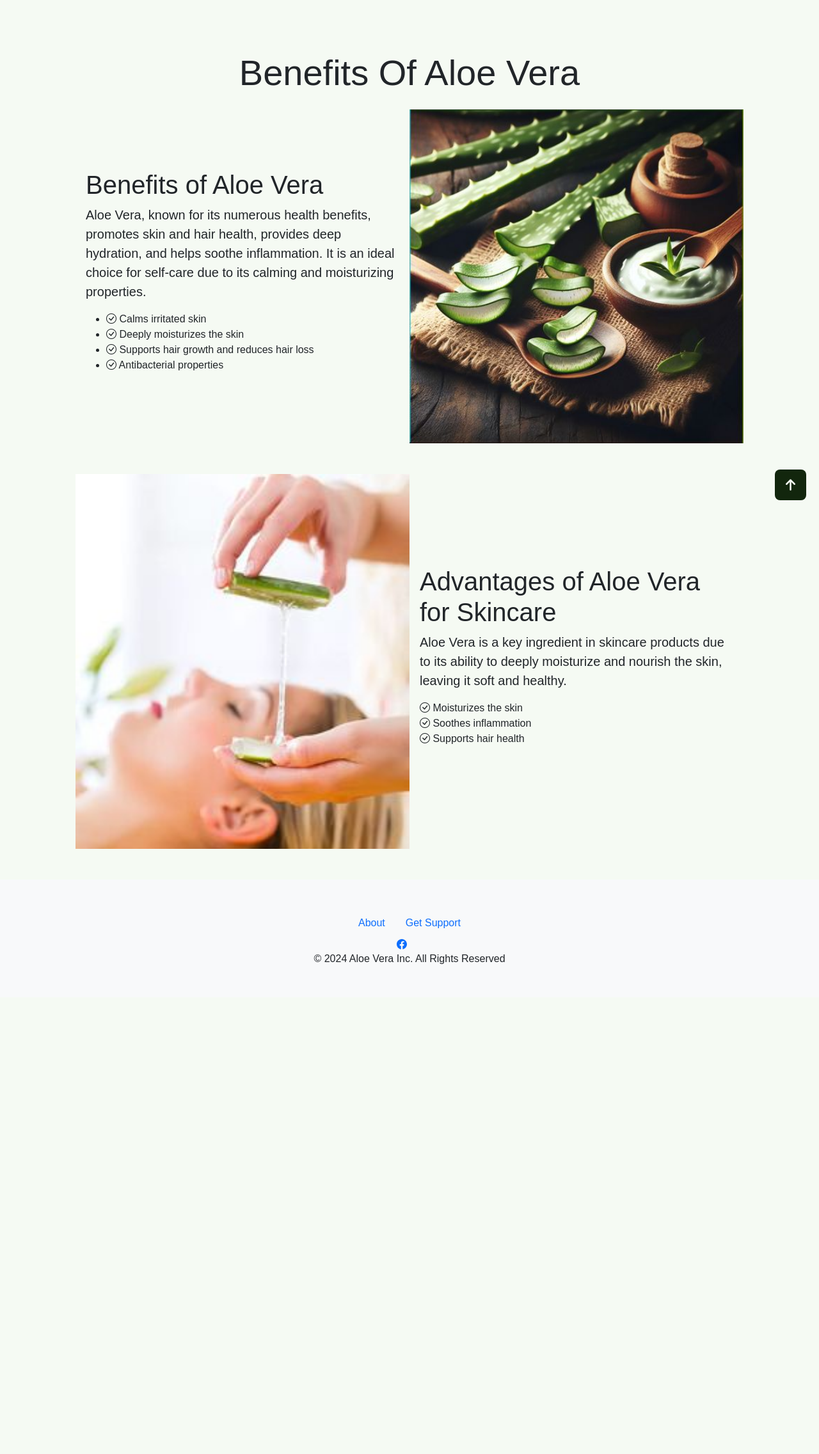
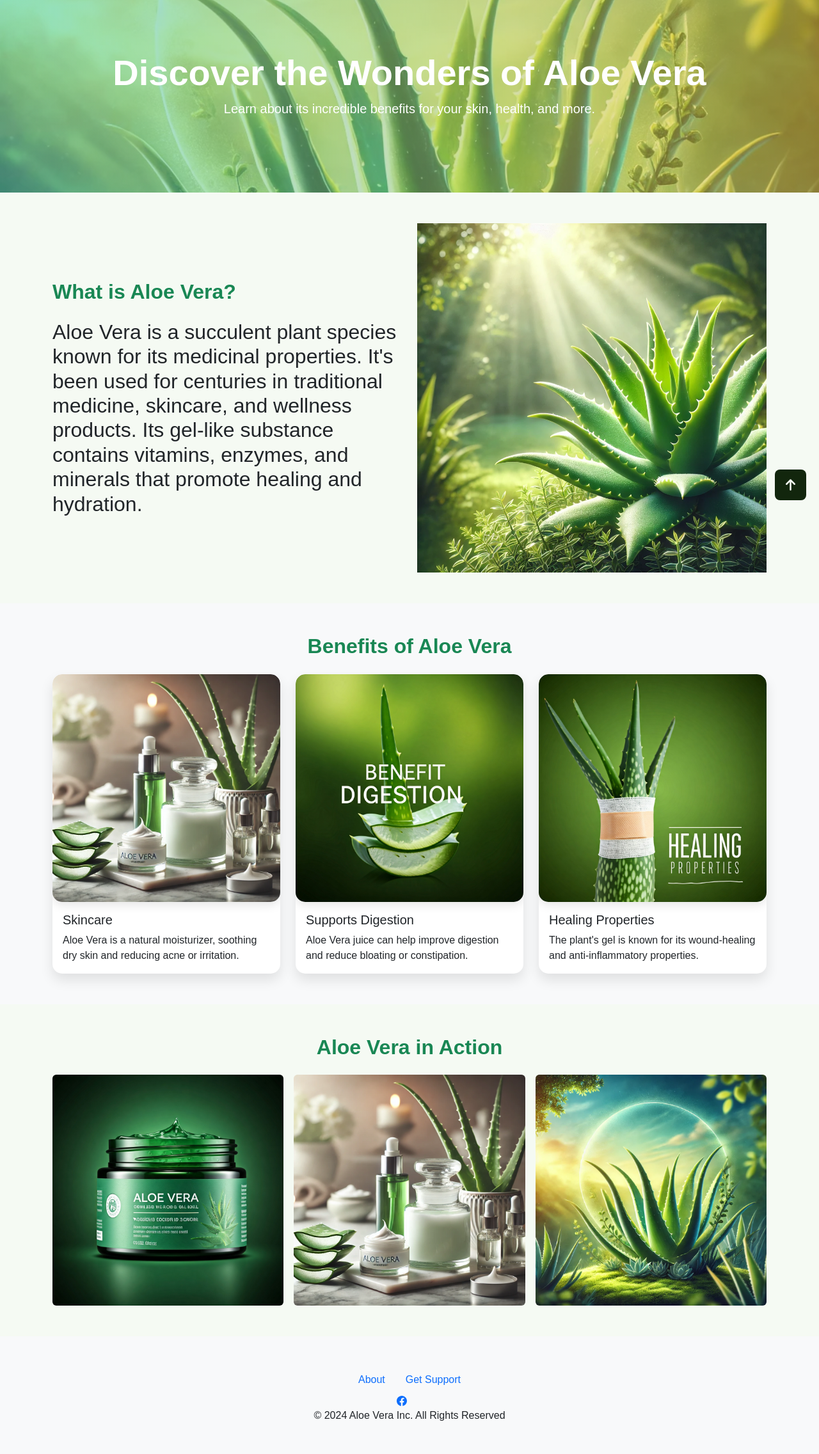
Before and after one commit to AbdelrhmanEssam74/Aloe-Vera, a PHP site: page /categories/aloe-vera-benefits in a window 1280 px wide. Shown: the part 68-2341 px from the top of the page at 64% size. Before the commit the page ends 1575 px from the top, so only its background shows below. Run offline with PHP 8.4, Linux system fonts and the light colour scheme; some libraries are stand-ins or nearby versions.

Commit message:
Add Aloe Vera content, translations, and UI enhancements
Introduced new UI sections for Aloe Vera products, benefits, and gallery. Added translations for both English and Arabic, updated image assets, and improved frontend styles to enhance user experience. Simplified controller logic for dynamic language support.

```diff
--- a/App/Controllers/CategoriesController.php
+++ b/App/Controllers/CategoriesController.php
@@ -56,26 +56,23 @@ class CategoriesController
 
   public function buy_aloe_vera(): null
   {
-    if (isset($_COOKIE['lng']) and $_COOKIE['lng'] === "ar"):
-      return View::makeView('ar.categories.buy_aloe_vera_leaves');
-    else:
-      return View::makeView('categories.buy_aloe_vera_leaves');
-    endif;
+    $data = array(
+      'translation' => app()->languages->get(getLanguage()),
+    );
+    return View::makeView('categories.buy_aloe_vera_leaves', $data);
   }
   public function buy_aloe_vera_extract(): null
   {
-    if (isset($_COOKIE['lng']) and $_COOKIE['lng'] === "ar"):
-      return View::makeView('ar.categories.buy_aloe_vera_extract');
-    else:
-      return View::makeView('categories.buy_aloe_vera_extract');
-    endif;
+    $data = array(
+      'translation' => app()->languages->get(getLanguage()),
+    );
+    return View::makeView('categories.buy_aloe_vera_extract', $data);
   }
   public function aloe_vera_benefits(): null
   {
-    if (isset($_COOKIE['lng']) and $_COOKIE['lng'] === "ar"):
-      return View::makeView('ar.categories.aloe_vera_benefits');
-    else:
-      return View::makeView('categories.aloe_vera_benefits');
-    endif;
+    $data = array(
+      'translation' => app()->languages->get(getLanguage()),
+    );
+    return View::makeView('categories.aloe_vera_benefits', $data);
   }
 }
--- a/assets/css/style002.css
+++ b/assets/css/style002.css
@@ -1029,7 +1029,7 @@ html:not(.dark-style) .account-settings-links .list-group-item.active {
 /*End Profile */
 /*Start Categories*/
 .category-hero {
-  margin-top: 50px;
+  margin-top: 100px;
 }
 
 .category-hero .category-heading {
@@ -1096,3 +1096,29 @@ textarea {
 .product-info {
   margin-top: 15px;
 }
+
+.benefits-hero-section {
+  background: linear-gradient(
+      to right,
+      rgba(34, 193, 195, 0.5),
+      rgba(253, 187, 45, 0.5)
+    ),
+    url("/assets//images/aloe-hero.webp");
+  background-size: cover;
+  background-position: center;
+  color: white;
+  padding: 100px 0;
+  margin-top: 48px;
+}
+
+.benefits-section img {
+  border-radius: 15px;
+  box-shadow: 0 5px 15px rgba(0, 0, 0, 0.1);
+}
+
+.benefits-section .rounded-card {
+  border: 0;
+  border-radius: 15px;
+  overflow: hidden;
+  box-shadow: 0px 10px 20px rgba(0, 0, 0, 0.1);
+}
--- a/assets/lang/ar.php
+++ b/assets/lang/ar.php
@@ -78,6 +78,43 @@ return [
     'upload_image' => 'تحميل الصور',
     'submit' => 'إرسال',
   ],
+  'buy_extract' => [
+    'heading' => 'اشترِ مستخلص الصبار',
+    'paragraphs' => '   "اكتشف مستخلص  الصبار الفاخر لدينا، المثالي للاستخدام التجاري والشخصي. تصفح وحدد الكمية التي تناسب احتياجاتك، واستمتع بفوائد هذا المنتج الطبيعي عالي الجودة للعناية بالبشرة والصحة والمزيد." ',
+    'explore' => ' اكتشف المنتجات',
+    'products_section' => [
+      'title' => 'منتجاتنا',
+      'quantity' => 'الكمية',
+      'add_to_cart' => 'أضف إلى السلة',
+    ]
+  ],
+  'benefit_section' => [
+    'title' => 'اكتشف روائع الصبار',
+    'lead' => 'تعرّف على فوائدها المذهلة لبشرتك وصحتك والمزيد.',
+    'aloe-vera' => [
+      'title' => 'ما هي الصبار؟',
+      'text' => 'الصبار هي نوع من النباتات العصارية المعروفة بخصائصها الطبية. تم استخدامها لقرون في الطب التقليدي ومنتجات العناية بالبشرة والصحة. تحتوي مادتها الهلامية على الفيتامينات والإنزيمات والمعادن التي تعزز الشفاء والترطيب.',
+    ],
+    'benefits' => [
+      'title' => 'فوائد الصبار',
+      'benefit1' => [
+        'title' => 'العناية بالبشرة',
+        'text' => 'الصبار مرطب طبيعي، يهدئ البشرة الجافة ويقلل من حب الشباب أو التهيج.',
+      ],
+      'benefit2' => [
+        'title' => 'يدعم الهضم',
+        'text' => 'يمكن أن يساعد عصير الصبار في تحسين الهضم وتقليل الانتفاخ أو الإمساك.',
+      ],
+      'benefit3' => [
+        'title' => 'خصائص الشفاء',
+        'text' => 'يُعرف الهلام النباتي بخصائصه في شفاء الجروح ومكافحة الالتهابات.',
+      ],
+    ],
+    'gallery' => [
+      'title' => 'الصبار في التطبيق',
+    ],
+  ],
+
   // تسجيل الدخول والتسجيل
   'login' => [
     'title' => 'مرحبًا بعودتك',
--- a/assets/lang/en.php
+++ b/assets/lang/en.php
@@ -81,6 +81,42 @@ Together, we strive to achieve excellence in every project',
     'upload_image' => 'Upload Images',
     'submit' => 'Submit',
   ],
+  'buy_extract' => [
+    'heading' => 'Buy Aloe Vera Extract',
+    'paragraphs' => '"Explore our premium aloe vera extract, perfect for both business and personal use. Browse and select the right quantity to suit your needs, and enjoy the natural benefits of this high-quality product for skincare, wellness, and more."',
+    'explore' => 'Explore Products',
+    'products_section' => [
+      'title' => 'Our Products',
+      'quantity' => 'Quantity',
+      'add_to_cart' => 'Add to Cart',
+    ]
+  ],
+  'benefit_section' => [
+    'title' => 'Discover the Wonders of Aloe Vera',
+    'lead' => 'Learn about its incredible benefits for your skin, health, and more.',
+    'aloe-vera' => [
+      'title' => 'What is Aloe Vera?',
+      'text' => 'Aloe Vera is a succulent plant species known for its medicinal properties. It\'s been used for centuries in traditional medicine, skincare, and wellness products. Its gel-like substance contains vitamins, enzymes, and minerals that promote healing and hydration.',
+    ],
+    'benefits' => [
+      'title' => 'Benefits of Aloe Vera',
+      'benefit1' => [
+        'title' => 'Skincare',
+        'text' => 'Aloe Vera is a natural moisturizer, soothing dry skin and reducing acne or irritation.',
+      ],
+      'benefit2' => [
+        'title' => 'Supports Digestion',
+        'text' => 'Aloe Vera juice can help improve digestion and reduce bloating or constipation.',
+      ],
+      'benefit3' => [
+        'title' => 'Healing Properties',
+        'text' => 'The plant\'s gel is known for its wound-healing and anti-inflammatory properties.',
+      ],
+    ],
+    'gallery' => [
+      'title' => 'Aloe Vera in Action',
+    ],
+  ],
   // Authentication
   'login' => [
     'title' => 'Welcome back',
--- a/views/categories/aloe_vera_benefits.php
+++ b/views/categories/aloe_vera_benefits.php
@@ -1,47 +1,79 @@
-<div class="container p-5 overflow-hidden" style="margin-top: 100px">
-  <div class="display-4 text-center mb-4">
-    Benefits Of Aloe Vera
-  </div>
-  <div class="row flex-lg-row-reverse g-0 align-items-center">
-    <div class="col-lg-6">
-      <div class="lc-block">
-        <img class="w-100" src="/assets/images/benefits.jpg" alt="Aloe Vera Plant" loading="lazy">
+  <!-- Hero Section -->
+  <section class="benefits-hero-section text-center">
+    <div class="container">
+      <h1 class="display-4 fw-bold"><?= $translation['benefit_section']['title'] ?></h1>
+      <p class="lead"><?= $translation['benefit_section']['lead'] ?></p>
+    </div>
+  </section>
+
+  <!-- About Aloe Vera Section -->
+  <div class="container my-5">
+    <div class="row align-items-center">
+      <div class="col-lg-6">
+        <h2 class="fw-bold mt-3 mb-4 text-success">
+          <?= $translation['benefit_section']['aloe-vera']['title'] ?>
+          <h2>
+            <p> <?= $translation['benefit_section']['aloe-vera']['text'] ?></p>
+      </div>
+      <div class="col-lg-6 text-center">
+        <img src="/assets/images/aloe-about.webp" alt="Aloe Vera Plant" class="img-fluid rounded-card">
       </div>
     </div>
-    <div class="col-lg-6">
-      <div class="lc-block p-3">
-        <div editable="rich">
-          <h1>Benefits of Aloe Vera</h1>
-          <p class="lead">Aloe Vera, known for its numerous health benefits, promotes skin and hair health, provides deep hydration, and helps soothe inflammation. It is an ideal choice for self-care due to its calming and moisturizing properties.</p>
-          <ul >
-            <li><i class="bi bi-check-circle"></i> Calms irritated skin</li>
-            <li><i class="bi bi-check-circle"></i> Deeply moisturizes the skin</li>
-            <li><i class="bi bi-check-circle"></i> Supports hair growth and reduces hair loss</li>
-            <li><i class="bi bi-check-circle"></i> Antibacterial properties</li>
-          </ul>
+  </div>
+
+  <!-- Benefits Section -->
+  <div class="benefits-section py-5 bg-light mt-4">
+    <div class="container">
+      <h2 class="text-center fw-bold mb-4 text-success"> <?= $translation['benefit_section']['benefits']['title'] ?></h2>
+      <div class="row g-4">
+        <!-- Benefit 1 -->
+        <div class="col-md-4">
+          <div class="card rounded-card">
+            <img src="/assets/images/benefit-skin.webp" class="card-img-top" alt="Skincare">
+            <div class="card-body">
+              <h5 class="card-title">
+                <?= $translation['benefit_section']['benefits']['benefit1']['title'] ?>
+              </h5>
+              <p class="card-text"> <?= $translation['benefit_section']['benefits']['benefit1']['text'] ?></p>
+            </div>
+          </div>
+        </div>
+        <!-- Benefit 2 -->
+        <div class="col-md-4">
+          <div class="card rounded-card">
+            <img src="/assets/images/benefit-digestion.jpg" class="card-img-top" alt="Digestion">
+            <div class="card-body">
+              <h5 class="card-title"> <?= $translation['benefit_section']['benefits']['benefit2']['title'] ?></h5>
+              <p class="card-text"> <?= $translation['benefit_section']['benefits']['benefit2']['text'] ?></p>
+            </div>
+          </div>
+        </div>
+        <!-- Benefit 3 -->
+        <div class="col-md-4">
+          <div class="card rounded-card">
+            <img src="/assets/images/benefit-healing.jpeg" class="card-img-top" alt="Healing">
+            <div class="card-body">
+              <h5 class="card-title"> <?= $translation['benefit_section']['benefits']['benefit3']['title'] ?></h5>
+              <p class="card-text"> <?= $translation['benefit_section']['benefits']['benefit3']['text'] ?></p>
+            </div>
+          </div>
         </div>
       </div>
     </div>
   </div>
 
-  <div class="row g-0 align-items-center mt-5">
-    <div class="col-lg-6">
-      <div class="lc-block">
-        <img class="w-100" src="/assets/images/skin.jpg" alt="Aloe Vera Benefits" loading="lazy">
+  <!-- Gallery Section -->
+  <div class="container my-5">
+    <h2 class="text-center fw-bold mb-4 text-success"> <?= $translation['benefit_section']['gallery']['title'] ?></h2>
+    <div class="row g-3">
+      <div class="col-md-4">
+        <img src="/assets/images/gallery1.jpeg" alt="Aloe Vera Product" class="img-fluid rounded">
       </div>
-    </div>
-    <div class="col-lg-6">
-      <div class="lc-block p-3">
-        <div editable="rich">
-          <h1>Advantages of Aloe Vera for Skincare</h1>
-          <p class="lead">Aloe Vera is a key ingredient in skincare products due to its ability to deeply moisturize and nourish the skin, leaving it soft and healthy.</p>
-          <ul class="list-unstyled">
-            <li><i class="bi bi-check-circle"></i> Moisturizes the skin</li>
-            <li><i class="bi bi-check-circle"></i> Soothes inflammation</li>
-            <li><i class="bi bi-check-circle"></i> Supports hair health</li>
-          </ul>
-        </div>
+      <div class="col-md-4">
+        <img src="/assets/images/benefit-skin.webp" alt="Aloe Vera Juice" class="img-fluid rounded">
+      </div>
+      <div class="col-md-4">
+        <img src="/assets/images/aloe-hero.webp" alt="Aloe Vera Plant" class="img-fluid rounded">
       </div>
     </div>
   </div>
-</div>
```
Also changed, not shown: views/categories/buy_aloe_vera_extract.php (+15 -37 lines), assets/images/aloe-about.jpg (added), assets/images/aloe-about.webp (added), assets/images/aloe-hero.webp (added), assets/images/benefit-digestion.jpg (added), assets/images/benefit-healing.jpeg (added), assets/images/benefit-skin.webp (added), assets/images/gallery1.jpeg (added), assets/images/gallery1.jpg (added), assets/images/gallery2.jpg (added), assets/images/gallery3.jpg (added).
